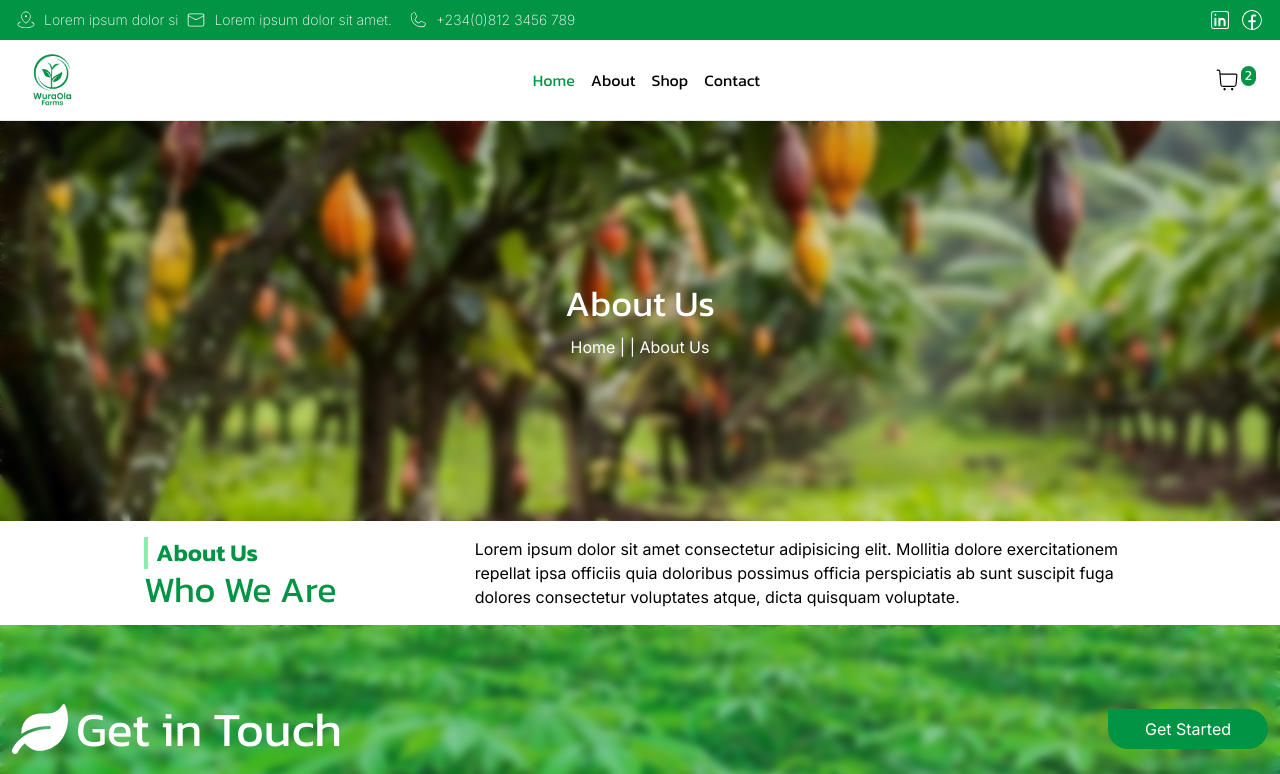
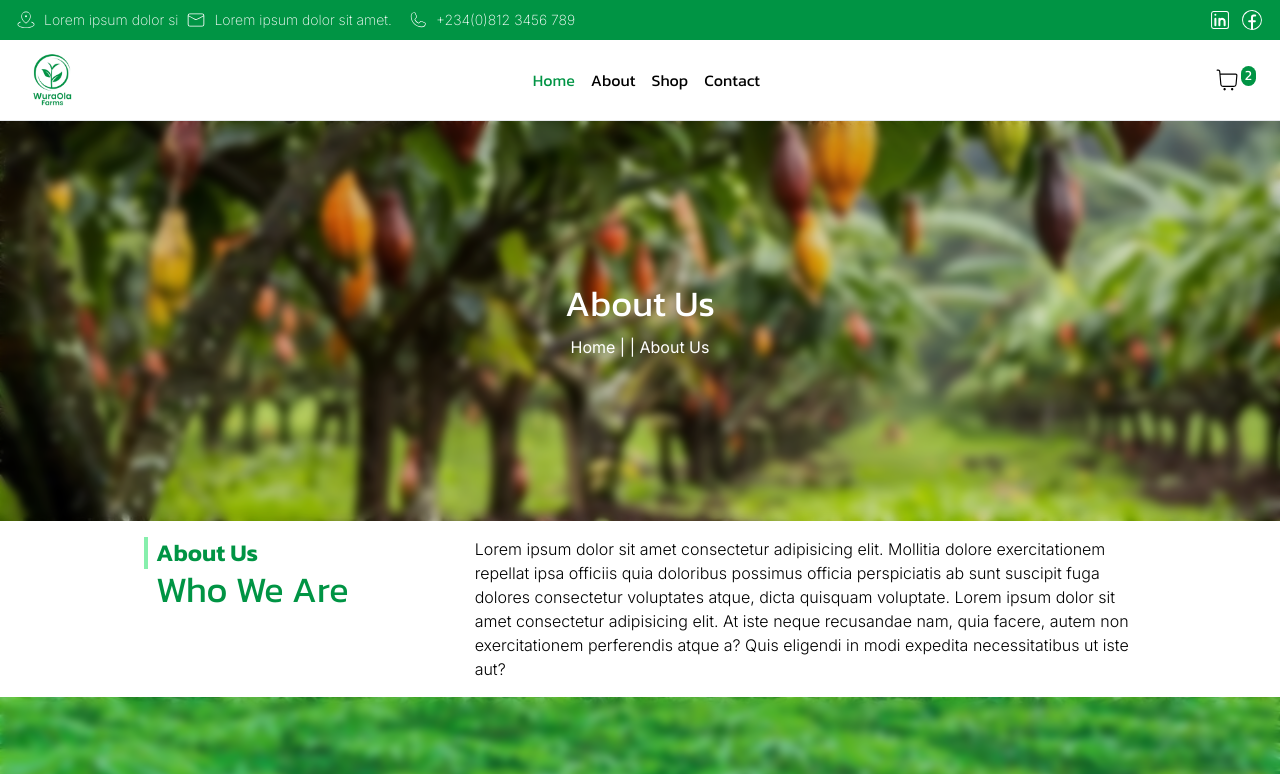
Before and after one commit to OlaiwonAbdullahi/WuraOla-Farms, a React (Vite) app: page /about in a window 1280 px wide. Shown: the top 774 px of the page. Built offline with nearby package versions, Linux system fonts and the light colour scheme.

Commit message:
update Whoweare.jsx

```diff
--- a/src/components/Whoweare.jsx
+++ b/src/components/Whoweare.jsx
@@ -5,13 +5,18 @@ const Whoweare = () => {
         <h2 className=" text-secondary font-kanit font-semibold text-2xl border-l-4 px-2 border-green-300">
           About Us
         </h2>
-        <span className=" text-4xl font-kanit text-secondary">Who We Are</span>
+        <span className=" p-3 text-4xl font-kanit text-secondary">
+          Who We Are
+        </span>
       </div>
-      <div className="basis-2/3 text-center md:text-left font-inter">
+      <div className="basis-2/3 font-light text-center md:text-left font-inter">
         Lorem ipsum dolor sit amet consectetur adipisicing elit. Mollitia dolore
         exercitationem repellat ipsa officiis quia doloribus possimus officia
         perspiciatis ab sunt suscipit fuga dolores consectetur voluptates atque,
-        dicta quisquam voluptate.
+        dicta quisquam voluptate. Lorem ipsum dolor sit amet consectetur
+        adipisicing elit. At iste neque recusandae nam, quia facere, autem non
+        exercitationem perferendis atque a? Quis eligendi in modi expedita
+        necessitatibus ut iste aut?
       </div>
     </div>
   );
```
